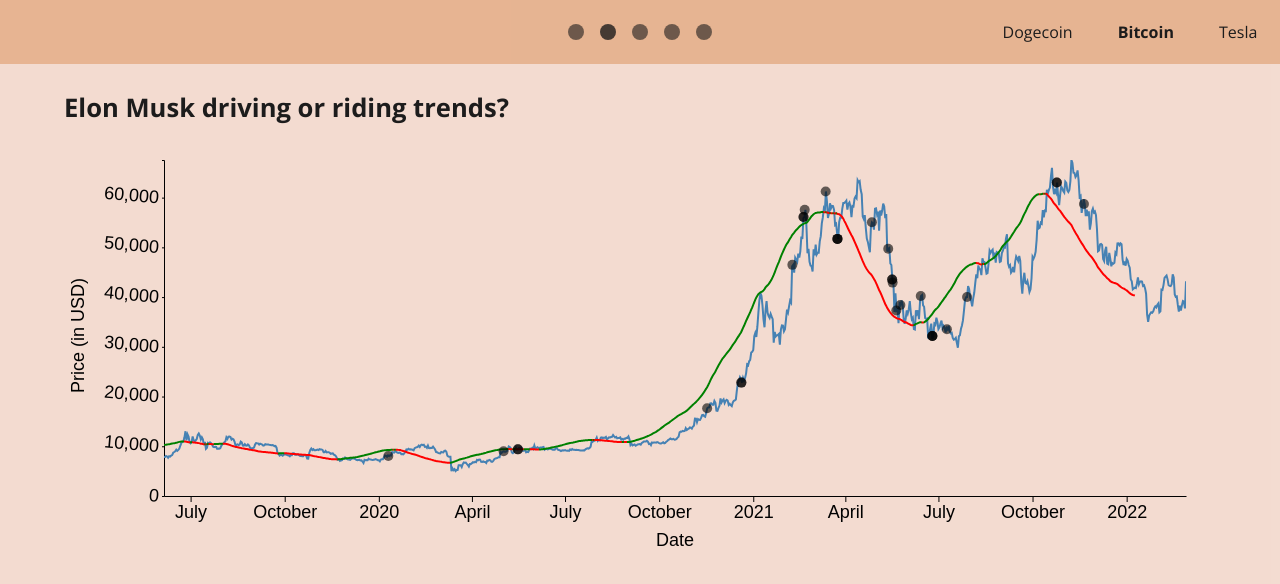
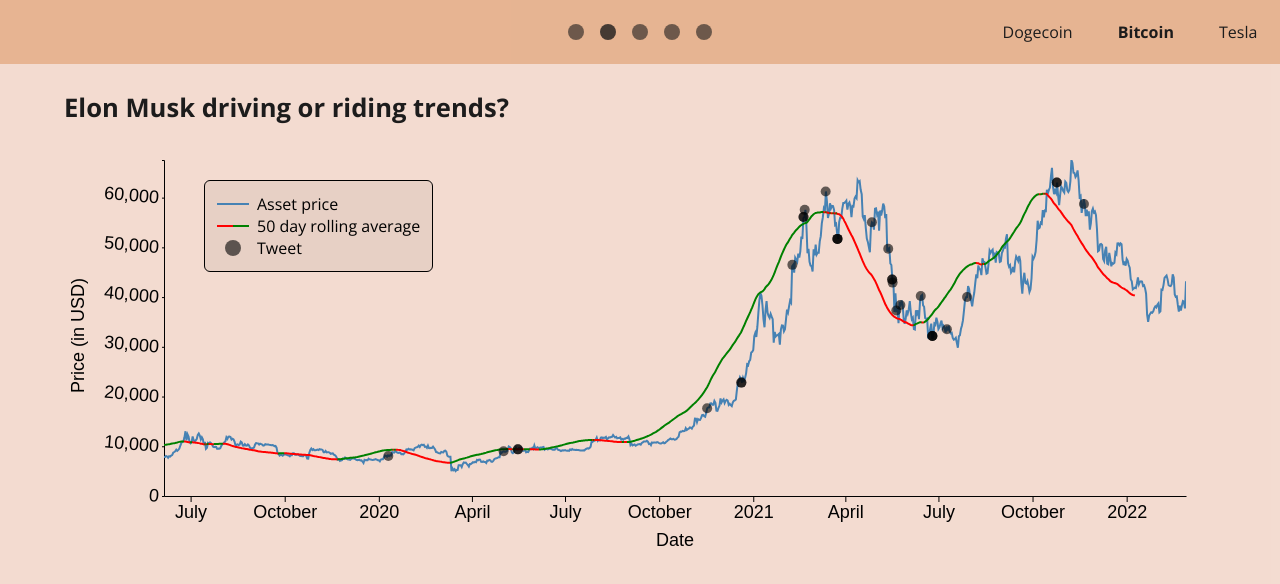
Before and after one commit to com-480-data-visualization/datavis-project-2022-visualizationclowns, a React (Vite) app in the folder viz/: page /main in a window 1280 px wide. Shown: the top 584 px of the page. Built offline with nearby package versions, Linux system fonts and the light colour scheme.

Commit message:
Added legend

```diff
--- a/viz/src/components/mainChart/MainChart.jsx
+++ b/viz/src/components/mainChart/MainChart.jsx
@@ -281,6 +281,27 @@ const MainChart = ({ asset, tweets }) => {
 
   return (
     <article ref={containerRef} className={css.container}>
+      <section className={css.legend}>
+        <section>
+          <div className={css.assetLegend} />
+          <div>Asset price</div>
+        </section>
+        <section>
+          <div
+            className={css.rollingavgLegend}
+            style={{ backgroundColor: "red" }}
+          />
+          <div
+            className={css.rollingavgLegend}
+            style={{ backgroundColor: "green" }}
+          />
+          <div>{n} day rolling average</div>
+        </section>
+        <section>
+          <div className={css.tweetBallLegend} />
+          <div>Tweet</div>
+        </section>
+      </section>
       <section className={css.graph}>
         <svg height="100%" width="100%" ref={graphRef} />
       </section>
--- a/viz/src/components/mainChart/MainChart.module.css
+++ b/viz/src/components/mainChart/MainChart.module.css
@@ -4,6 +4,7 @@
   flex-direction: column;
   height: 100%;
   align-items: center;
+  position: relative;
 }
 
 .graph {
@@ -23,3 +24,43 @@
 .tweets::-webkit-scrollbar {
   display: none;
 }
+
+.legend {
+  top: 30px;
+  position: absolute;
+  left: 140px;
+  border: 1px solid black;
+  padding: 12px;
+  background-color: rgba(0, 0, 0, 0.05);
+  border-radius: 6px;
+}
+
+.legend > section {
+  display: flex;
+  align-items: center;
+}
+
+.legend > section > div:last-of-type {
+  margin-left: 8px;
+}
+
+.assetLegend {
+  background-color: steelblue;
+  width: 32px;
+  height: 2px;
+}
+
+.tweetBallLegend {
+  width: 16px;
+  height: 16px;
+  background: black;
+  border-radius: 50%;
+  opacity: 0.6;
+  margin-left: 8px;
+  margin-right: 8px;
+}
+
+.rollingavgLegend {
+  width: 16px;
+  height: 2px;
+}
```
